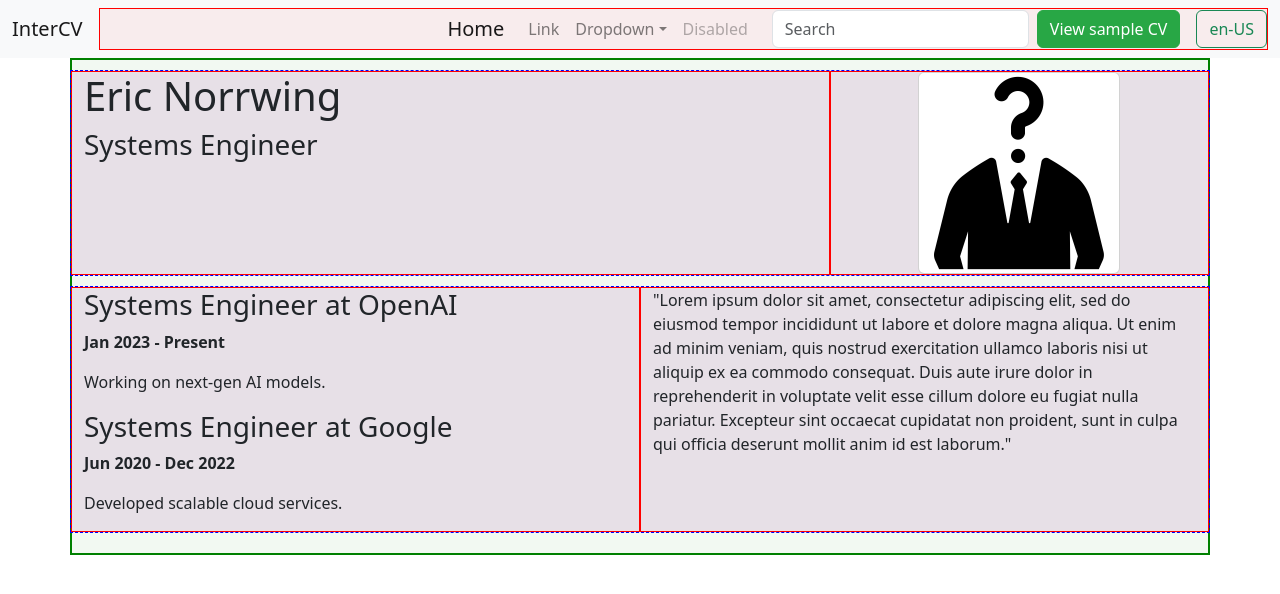
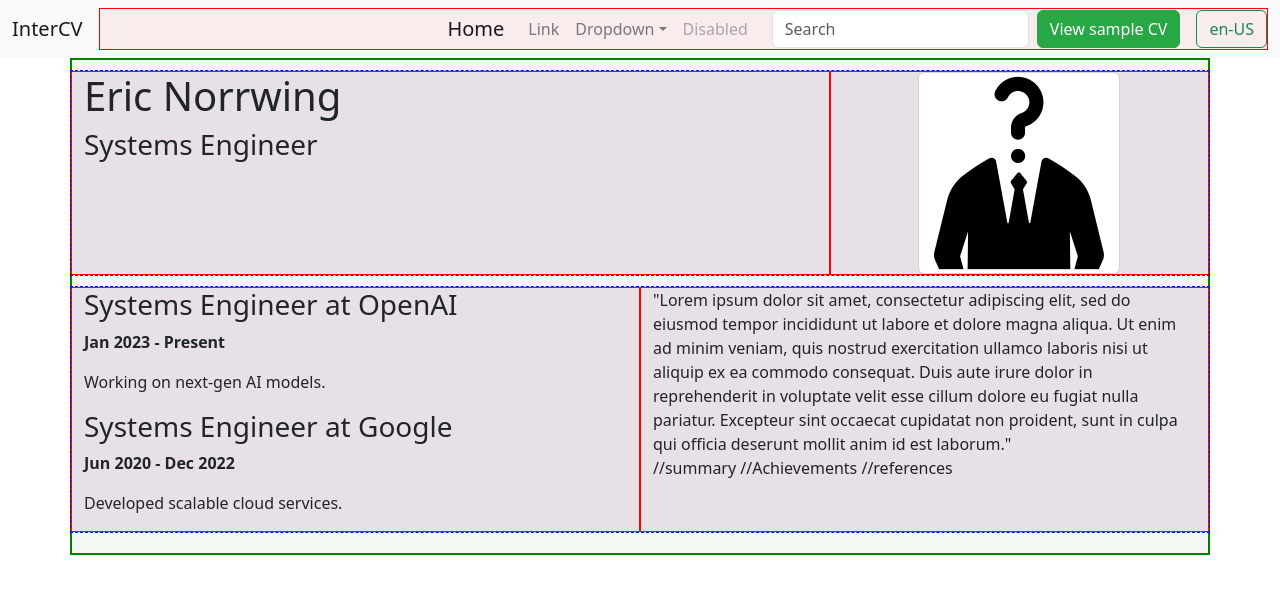
Before and after one commit to EricNorrwing/InterCV, a React (Vite) app in the folder intercv.client/: page /en/cv/sampleCv in a window 1280 px wide. Shown: the top 594 px of the page. Built offline with nearby package versions, Linux system fonts and the light colour scheme.

Commit message:
added some base for reading a proper CV object

```diff
--- a/intercv.client/src/components/experienceList/ExperienceList.tsx
+++ b/intercv.client/src/components/experienceComponents/ExperienceComponent.tsx
@@ -1,7 +1,7 @@
 import experiences from '../../assets/temporaryExpList';
 import type { Experience } from '../../models/CVModel.ts';
 
-export default function ExperienceList() {
+export default function ExperienceComponent() {
     return (
         <div>
             {experiences.map((exp: Experience, index: number) => (
--- /dev/null
+++ b/intercv.client/src/components/experienceComponents/experienceDetailsComponents/ExperienceDetailsComponent.tsx
@@ -0,0 +1,9 @@
+export default function ExperienceDetailsComponent () {
+    return (
+        <div>
+            //summary
+            //Achievements
+            //references
+        </div>
+    )
+}
--- a/intercv.client/src/pages/CVDisplayPage/CVDisplayPage.tsx
+++ b/intercv.client/src/pages/CVDisplayPage/CVDisplayPage.tsx
@@ -1,6 +1,8 @@
-import ExperienceList from "../../components/experienceList/ExperienceList.tsx";
+import ExperienceComponent from "../../components/experienceComponents/ExperienceComponent.tsx";
 import './temp.css'
 import {ProfilePictureCard} from "../../components/profile/picture/ProfilePictureCard.tsx";
+import ExperienceDetailsComponent
+    from "../../components/experienceComponents/experienceDetailsComponents/ExperienceDetailsComponent.tsx";
 
 
 
@@ -19,7 +21,7 @@ export function CVDisplayPage() {
             </div>
             <div className="row">
                 <div className="col">
-                    <ExperienceList/>
+                    <ExperienceComponent/>
                 </div>
                 <div className="col">
                     "Lorem ipsum dolor sit amet, consectetur adipiscing elit, sed do eiusmod tempor incididunt ut labore
@@ -27,6 +29,7 @@ export function CVDisplayPage() {
                     aliquip ex ea commodo consequat. Duis aute irure dolor in reprehenderit in voluptate velit esse
                     cillum dolore eu fugiat nulla pariatur. Excepteur sint occaecat cupidatat non proident, sunt in
                     culpa qui officia deserunt mollit anim id est laborum."
+                    <ExperienceDetailsComponent/>
                 </div>
             </div>
         </div>
```
Also changed, not shown: intercv.client/src/components/experienceComponents/experienceDetailsComponents/ExperienceDetailsAchievementComponent.tsx (added, +7 -0 lines), intercv.client/src/components/experienceComponents/experienceDetailsComponents/ExperienceDetailsReferenceComponent.tsx (added, +7 -0 lines), intercv.client/src/components/experienceComponents/ExperienceListDateComponent.tsx (added), intercv.client/src/components/experienceComponents/ExperienceListDescription.tsx (added), intercv.client/src/components/experienceComponents/ExperienceListSummary.tsx (added), intercv.client/src/components/experienceComponents/ExperienceListTitle.tsx (added).
